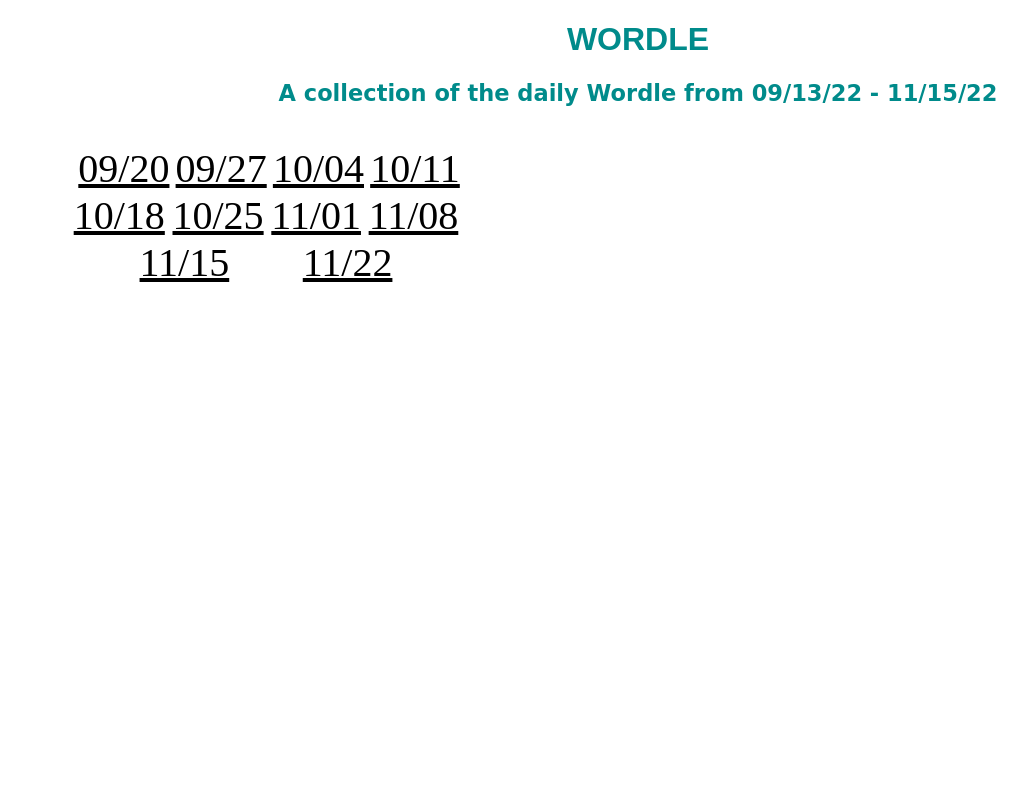
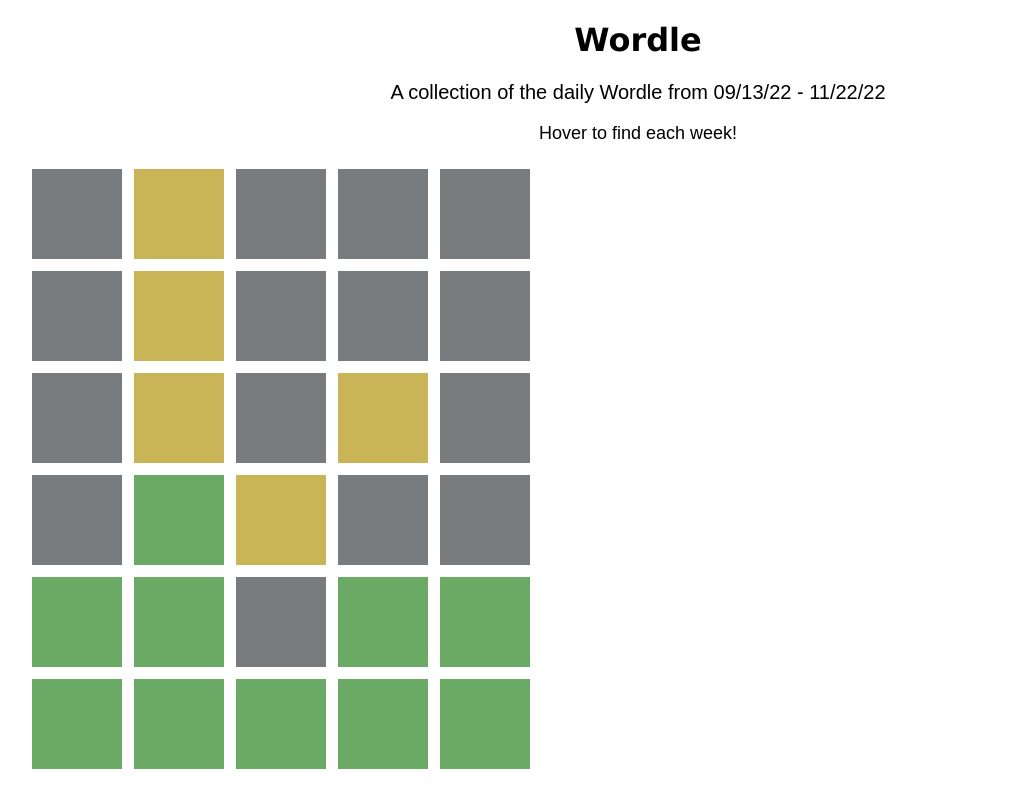
Before and after one commit to sherr934/sherr934.github.io, a plain HTML site: page index.html in a window 1280 px wide. Shown: the whole page, without its empty margins (2-1029 px from the left). Drawn offline with Linux system fonts and the light colour scheme; a web font is replaced by a local one.

Commit message:
homepage

```diff
--- a/entries/entry2/main.css
+++ b/entries/entry2/main.css
@@ -1,7 +1,7 @@
 body {
   text-align: center;
-  color: darkmagenta;
-  background: #ffdfdf;
+  color: #6aaa64;
+  background: #c2dec0;
 }
 
 .title {
--- a/index.html
+++ b/index.html
@@ -15,56 +15,124 @@
 <body>
 <div class="wrapper">
   <div class="heading">
-    <h1>WORDLE</h1>
+    <h1>Wordle</h1>
   </div>
 
   <div class="subtitle">
-    <h2>A collection of the daily Wordle from 09/13/22 - 11/15/22</h2>
+    A collection of the daily Wordle from 09/13/22 - 11/22/22
   </div>
 
+<br>
+
+  <div class="command">
+    Hover to find each week!
+  </div>
+
+<br>
+
   <div class="container">
+
+  <div class="item item12"></div>
+
+  <a href="entries/entry1/index.html">
     <div class="item item1"
-    data-hover=09/13>
-      <a href="entries/entry1/index.html"></a>
+    data-hover=09/13></div>
+  </a>
+
+  <div class="item item13"></div>
+
+  <div class="item item14"></div>
+
+  <a href="entries/entry2/index.html">
+    <div class="item item2"
+    data-hover=09/20>
     </div>
+  </a>
 
-    <div class="item item2">
-      <a href="entries/entry2/index.html">09/20</a>
+    <div class="item item15"></div>
+
+    <div class="item item16"></div>
+
+    <div class="item item17"></div>
+
+  <a href="entries/entry3/index.html">
+    <div class="item item3"
+    data-hover=09/27>
     </div>
+  </a>
+    <div class="item item18"></div>
 
-    <div class="item item3">
-      <a href="entries/entry3/index.html">09/27</a>
+  <a href="entries/entry4/index.html">
+    <div class="item item4"
+    data-hover=10/04>
     </div>
-    <div class="item item4">
-      <a href="entries/entry4/index.html">10/04</a>
+  </a>
+
+  <a href="entries/entry5/index.html">
+    <div class="item item5"
+    data-hover=10/11>
     </div>
+  </a>
 
-    <div class="item item5">
-      <a href="entries/entry5/index.html">10/11</a>
+    <div class="item item19"></div>
+
+    <div class="item item20"></div>
+
+  <a href="entries/entry6/index.html">
+    <div class="item item6"
+    data-hover=10/11>
     </div>
-    <div class="item item6">
-      <a href="entries/entry6/index.html">10/18</a>
+  </a>
+
+    <div class="item item21"></div>
+
+    <div class="item item22"></div>
+
+    <div class="item item23"></div>
+
+  <a href="entries/entry7/index.html">
+    <div class="item item7"
+    data-hover=10/25>
     </div>
+  </a>
 
-    <div class="item item7">
-      <a href="entries/entry7/index.html">10/25</a>
+    <div class="item item24"></div>
+
+  <a href="entries/entry8/index.html">
+    <div class="item item8"
+    data-hover=11/01>
     </div>
+  </a>
 
-    <div class="item item8">
-      <a href="entries/entry8/index.html">11/01</a>
+    <div class="item item25"></div>
+
+    <div class="item item26"></div>
+
+    <div class="item item27"></div>
+
+  <a href="entries/entry9/index.html">
+    <div class="item item9"
+    data-hover=11/08>
     </div>
+  </a>
 
-    <div class="item item9">
-      <a href="entries/entry9/index.html">11/08</a>
+    <div class="item item28"></div>
+
+    <div class="item item29"></div>
+
+  <a href="entries/entry10/index.html">
+    <div class="item item10"
+    data-hover=11/15>
     </div>
+  </a>
 
-    <div class="item item10">
-      <a href="entries/entry10/index.html">11/15</a>
+    <div class="item item30"></div>
+
+  <a href="entries/entry11/index.html">
+    <div class="item item11"
+    data-hover=11/22>
     </div>
-
-    <div class="item item11">
-      <a href="entries/entry11/index.html">11/22</a>
-    </div>
+  </a>
 
   </div>
 
--- a/main.css
+++ b/main.css
@@ -1,40 +1,65 @@
 
 .wrapper {
+  font-family: verdana;
+  text-align: center;
+}
+
+.subtitle{
   font-family: arial;
-  color: darkcyan;
+  font-size: 20px;
+  text-align: center;
+}
+
+.command {
+  font-family: arial;
+  text-align: center;
+  font-size: 18px;
 }
 
 .container{
   font-family: poppins;
-  margin: 5px;
-  width: 400px;
-  padding: 20px;
-  text-align: center;
-  margin: 10px 40px;
   font-size: 40px;
   display: flex;
-  flex: row;
-  align-items: center;
+  flex-wrap: wrap;
+  width: 550px;
   justify-content: center;
-  justify-content: space-evenly;
-  flex-wrap: wrap;
 }
 
-h1 {
-  text-align: center;
-}
-h2 {
-  text-align: center;
-}
 a {
   color: black;
 
-}
-.subtitle{
-  font-family: cursive;
-  font-size: 15px;
 }
 
 .item1 {
   background-color: grey;
 }
+
+.item {
+  background-color: #6aaa64;
+  margin: 6px;
+  width: 90px;
+  height: 90px;
+  font-size: 20px;
+  color: #787c7e;
+  text-align: center;
+  transition: .3s;
+  justify-content: center;
+}
+
+.item:hover:after {
+  content: attr(data-hover);
+  letter-spacing: 5px;
+  line-height: 130px;
+  }
+
+.item:hover {
+  background-color: white;
+}
+
+.item12, .item13, .item14, .item2, .item15, .item17, .item3, .item18, .item4, .item19, .item6, .item21, .item7, .item24, .item26 {
+  background-color: #787c7e;
+}
+
+.item1, .item16, .item5, .item20, .item23 {
+  background-color: #c9b458;
+}
```
Also changed, not shown: 1 other file.
